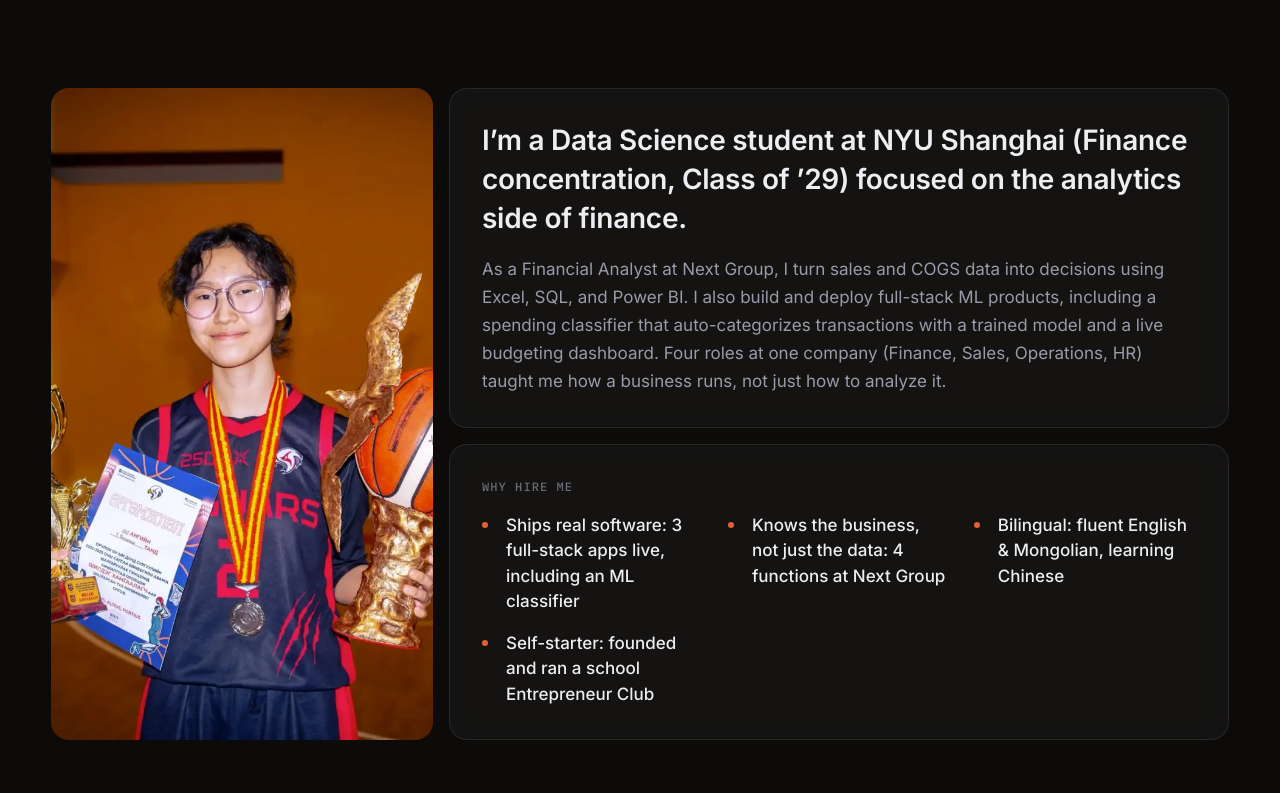
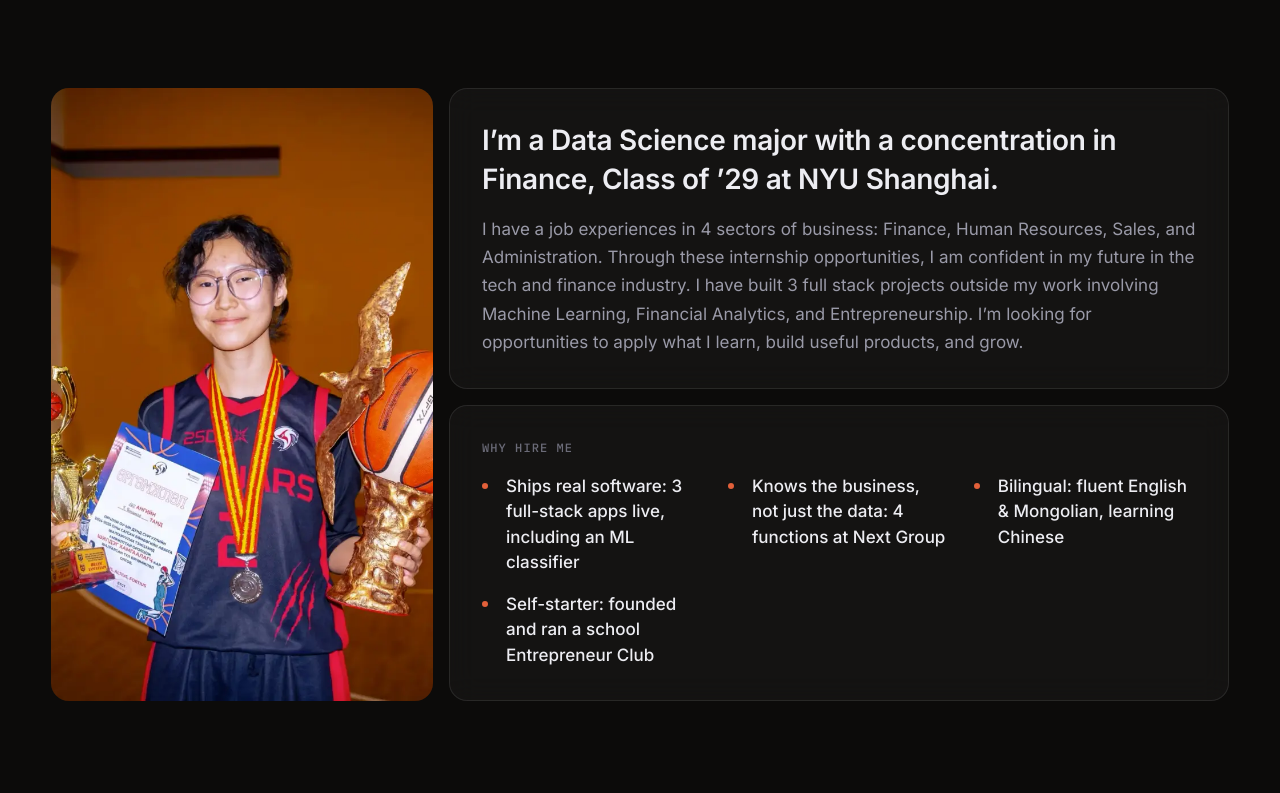
Before and after one commit to Chinsanaa/portfolio, a Next.js app: page / in a window 1280 px wide. Shown: the part 1007-1800 px from the top of the page. Built offline with nearby package versions, Linux system fonts and the light colour scheme; no server answers.

Commit message:
Revise About section content for clarity and detail
Updated the description of educational background and work experience in the About section.

```diff
--- a/src/components/portfolio/sections/About.tsx
+++ b/src/components/portfolio/sections/About.tsx
@@ -22,15 +22,11 @@ export function About() {
         <RevealItem className="about-card-lede">
           <TiltCard className="about-card">
             <p className="about-lede">
-              I&rsquo;m a Data Science student at NYU Shanghai (Finance concentration, Class of
-              &rsquo;29) focused on the analytics side of finance.
+              I&rsquo;m a Data Science major with a concentration in Finance, Class of
+              &rsquo;29 at NYU Shanghai.
             </p>
             <p className="about-body">
-              As a Financial Analyst at Next Group, I turn sales and COGS data into decisions
-              using Excel, SQL, and Power BI. I also build and deploy full-stack ML products,
-              including a spending classifier that auto-categorizes transactions with a trained
-              model and a live budgeting dashboard. Four roles at one company (Finance, Sales,
-              Operations, HR) taught me how a business runs, not just how to analyze it.
+              I have a job experiences in 4 sectors of business: Finance, Human Resources, Sales, and Administration. Through these internship opportunities, I am confident in my future in the tech and finance industry. I have built 3 full stack projects outside my work involving Machine Learning, Financial Analytics, and Entrepreneurship. I’m looking for opportunities to apply what I learn, build useful products, and grow.
             </p>
           </TiltCard>
         </RevealItem>
```
